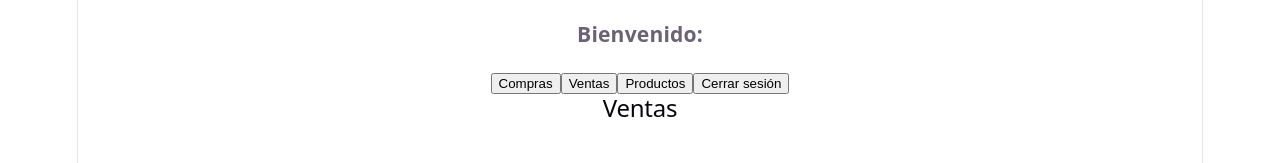
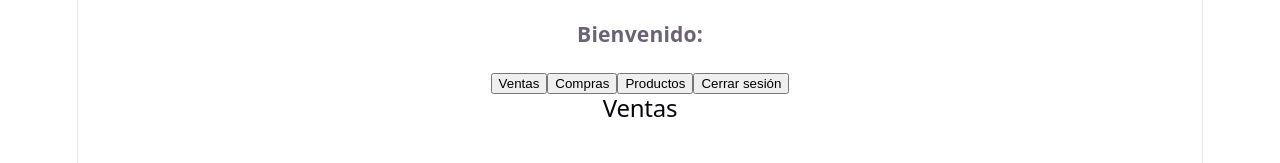
Before and after one commit to stan-2021131/BD1_Project2, a React (Vite) app in the folder Frontend/: page /dashboard in a window 1280 px wide. Shown: the top 163 px of the page. Built offline with nearby package versions, Linux system fonts and the light colour scheme; sample sign-in values are in the browser's storage.

Commit message:
Ruteo dentro del navbar

```diff
--- a/Frontend/src/components/Navbar/NavBar.tsx
+++ b/Frontend/src/components/Navbar/NavBar.tsx
@@ -13,9 +13,9 @@ const Navbar = () => {
             <h3>Bienvenido: {user.usuario}</h3>
 
             {/*Opciones para TODOS */}
-            <Link to="/"><button>Compras</button></Link>
-            <Link to="/"><button>Ventas</button></Link>
-            <Link to="/productos"><button>Productos</button></Link>
+            <Link to="/dashboard"><button>Ventas</button></Link>
+            <Link to="/dashboard"><button>Compras</button></Link>
+            <Link to="/dashboard/productos"><button>Productos</button></Link>
 
             {/*Solo admin */}
             {isAdmin && (
```
